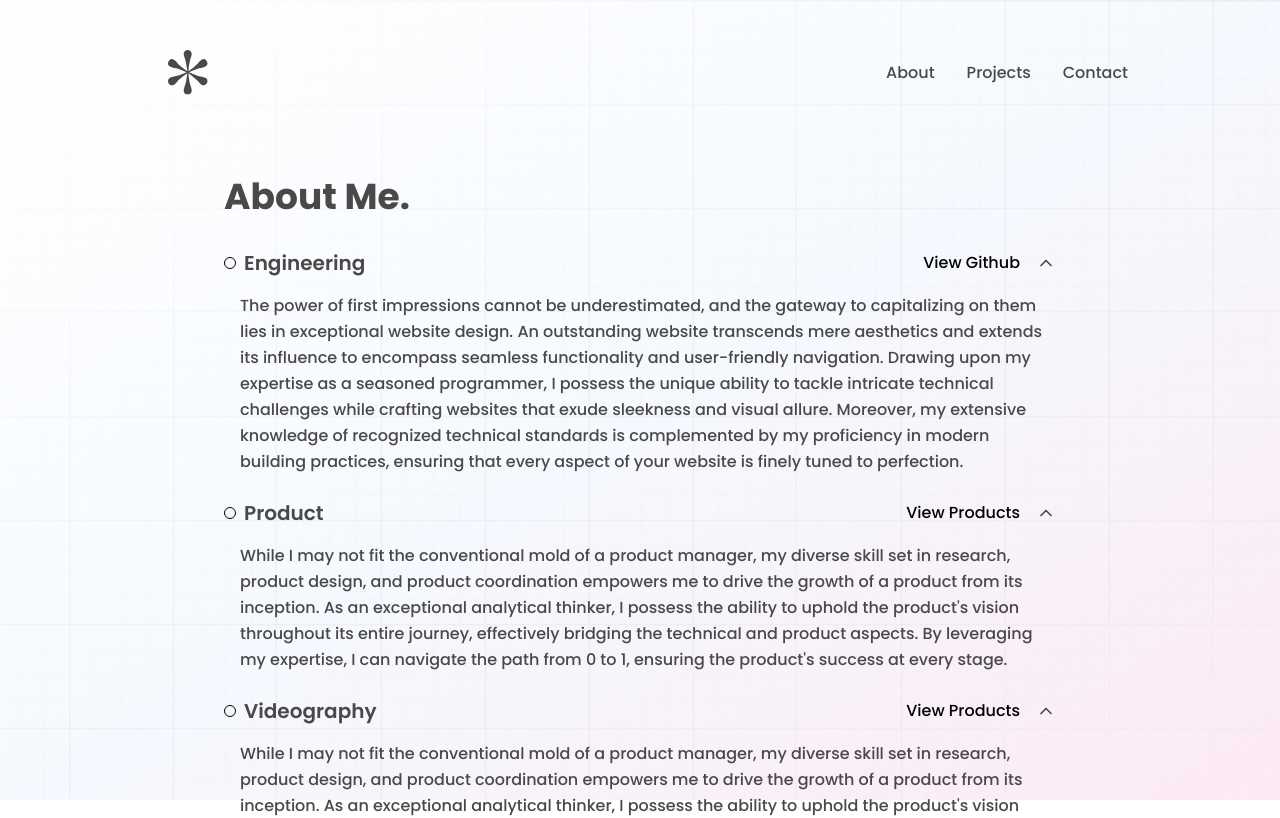
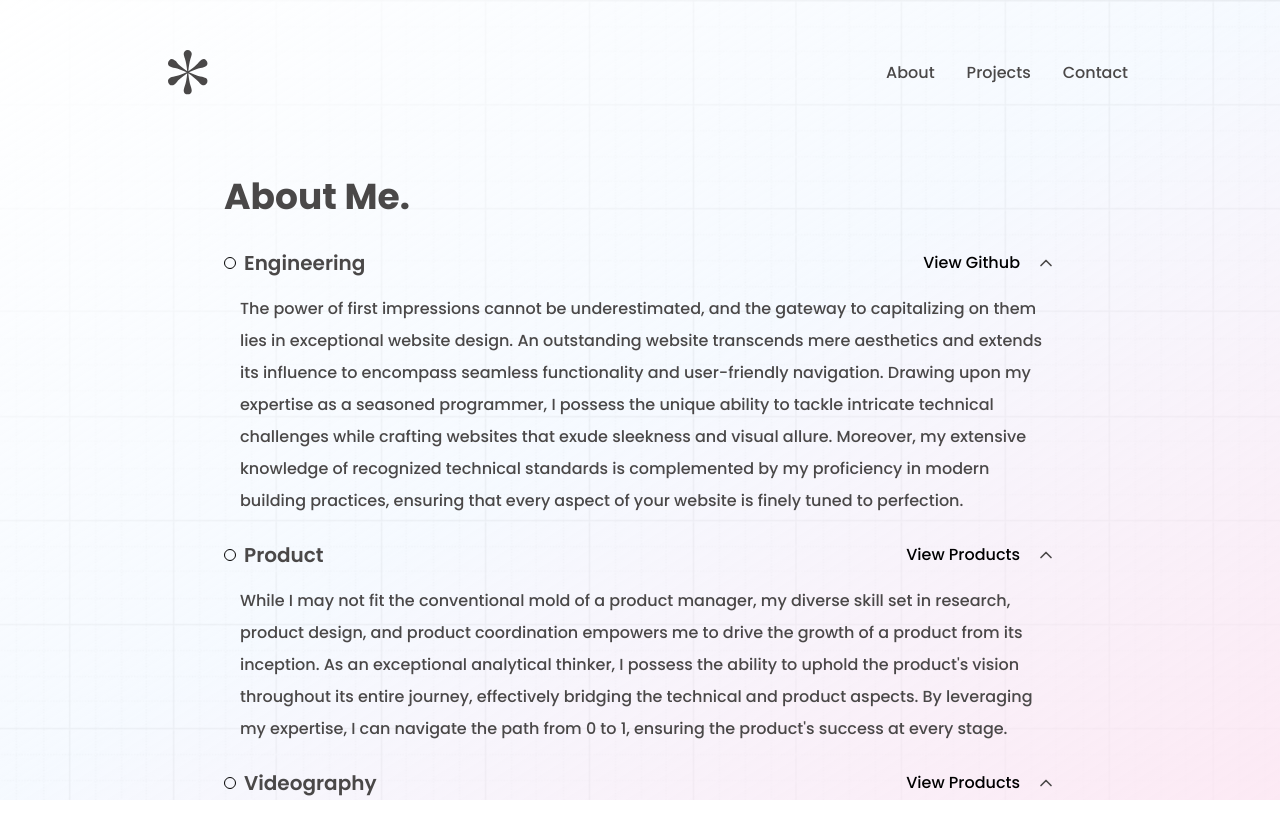
Before and after one commit to NoellaPromise/portifolio, a Next.js app: page /about in a window 1280 px wide. Shown: the top 818 px of the page. Built offline with nearby package versions, Linux system fonts and the light colour scheme.

Commit message:
add leading-loose style to the content

```diff
--- a/components/aboutSection.tsx
+++ b/components/aboutSection.tsx
@@ -27,7 +27,7 @@ export const AboutSection = ({ title, content, link }: AboutSectionProps) => {
         </div>
       </div>
 
-      {isOpen && <p className="leading-relaxed pl-4">{content}</p>}
+      {isOpen && <p className="leading-loose pl-4">{content}</p>}
     </div>
   );
 };
```
